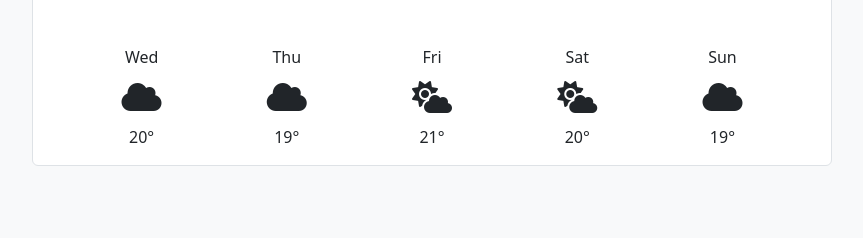
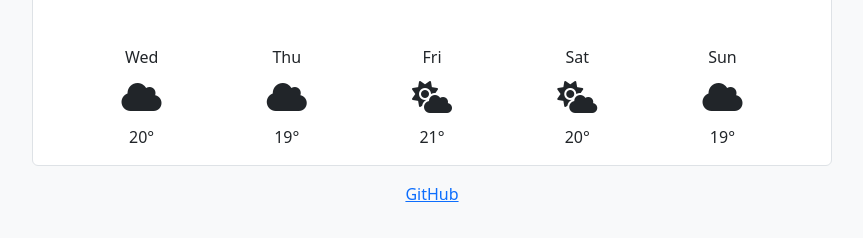
Before and after one commit to tetianakit/my-awsome-app, a plain HTML site: page index.html in a window 1280 px wide. Shown: the part 304-542 px from the top of the page, without its empty margins (208-1071 px from the left). Drawn offline with nearby package versions, Linux system fonts and the light colour scheme; no server answers.

Commit message:
Add github link

```diff
--- a/index.html
+++ b/index.html
@@ -133,6 +133,9 @@
         </div>
       </div>
     </div>
+    <div class="text-center mt-3">
+      <a href="https://github.com/tetianakit/my-awsome-app">GitHub</a>
+    </div>
 
     <script src="src/index.js"></script>
   </body>
```
